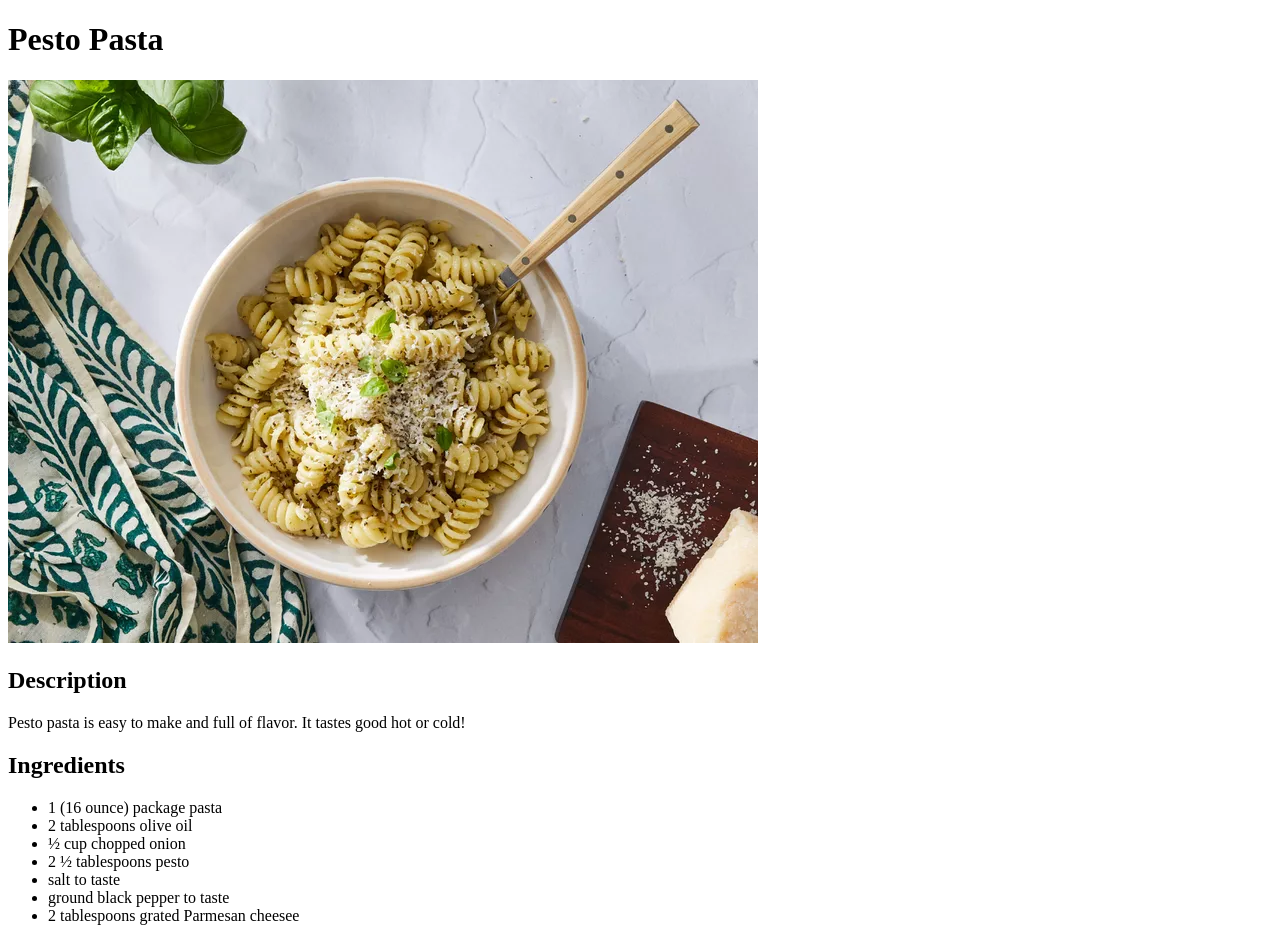
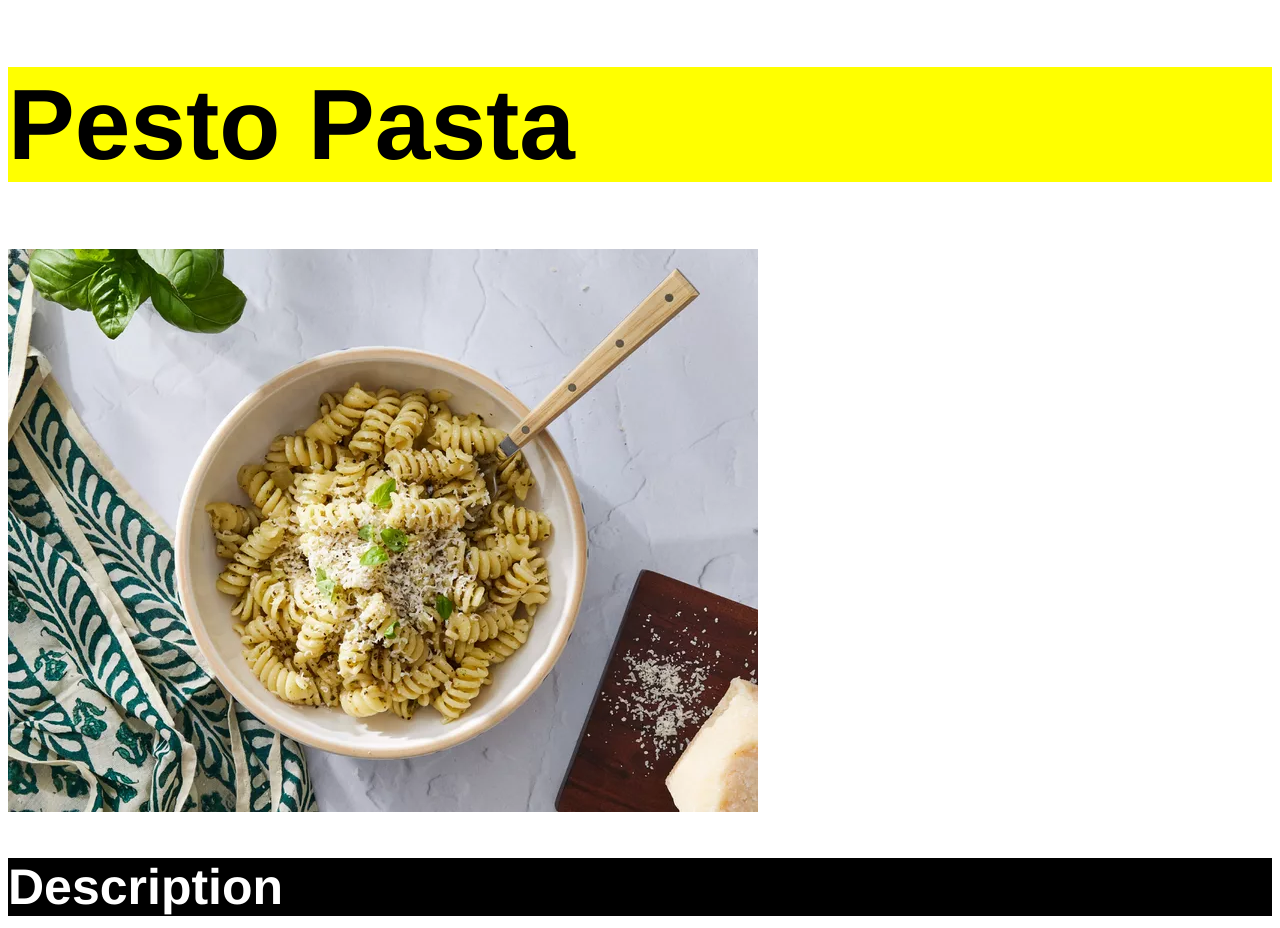
Before and after one commit to zimdo77/recipes, a plain HTML site: page recipes/pesto-pasta.html in a window 1280 px wide. Shown: the top 928 px of the page. Drawn offline with Linux system fonts and the light colour scheme.

Commit message:
add css to webpage

```diff
--- a/recipes/pesto-pasta.html
+++ b/recipes/pesto-pasta.html
@@ -4,6 +4,7 @@
     <meta charset="UTF-8">
     <meta name="viewport" content="width=device-width, initial-scale=1.0">
     <title>Document</title>
+    <link rel="stylesheet" href="../styles.css">
 </head>
 <body>
     <h1>Pesto Pasta</h1>
--- /dev/null
+++ b/styles.css
@@ -0,0 +1,24 @@
+* {
+    font-family: 'Helvetica', 'sans-serif';
+}
+
+h1 {
+    background-color: yellow;
+    font-size: 100px;
+}
+
+h2 {
+    background-color: black;
+    color: white;
+    font-size: 50px;
+}
+
+ul, ol, p {
+    font-size: 30px;
+    background-color: yellow;
+}
+
+img {
+    width: 700;
+    height: auto;
+}
```
Also changed, not shown: index.html (+2 -1 lines), recipes/carbonara-pasta.html (+1 -0 lines), recipes/tomato-pasta.html (+1 -0 lines).
